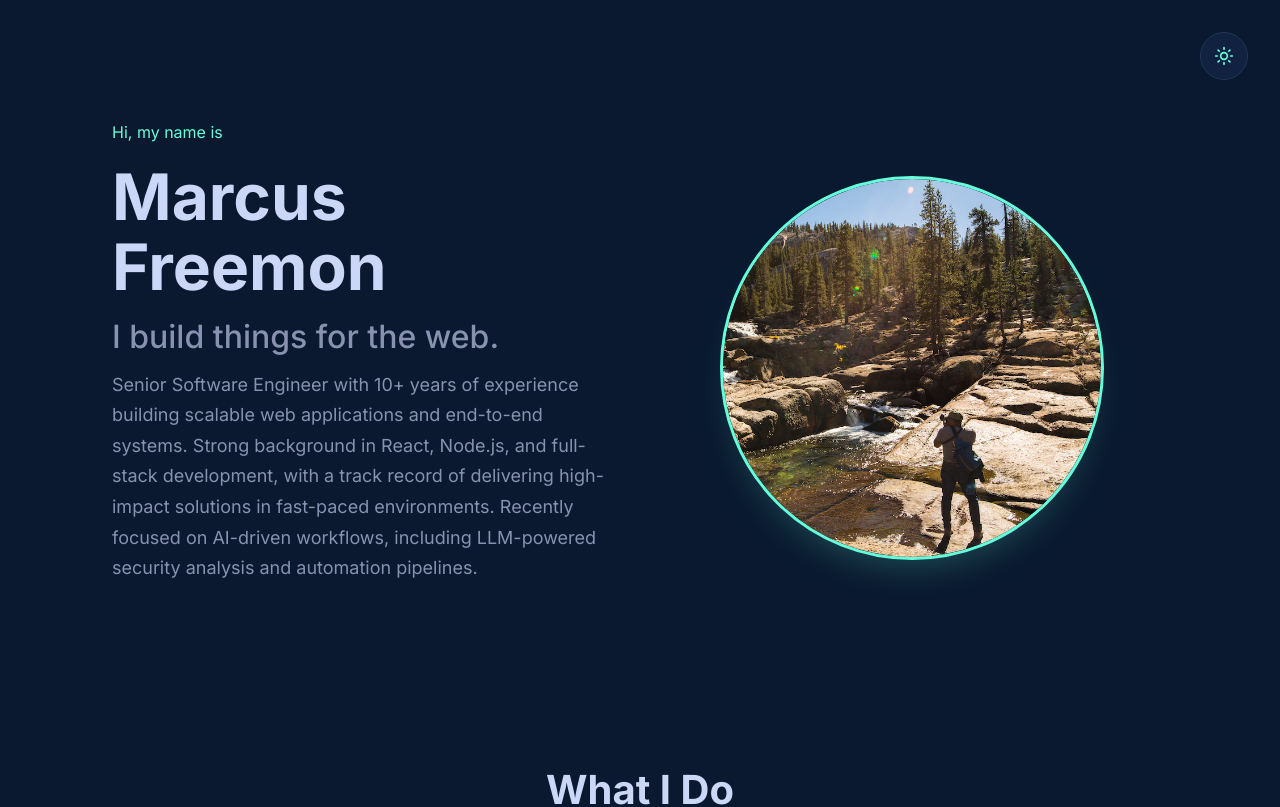
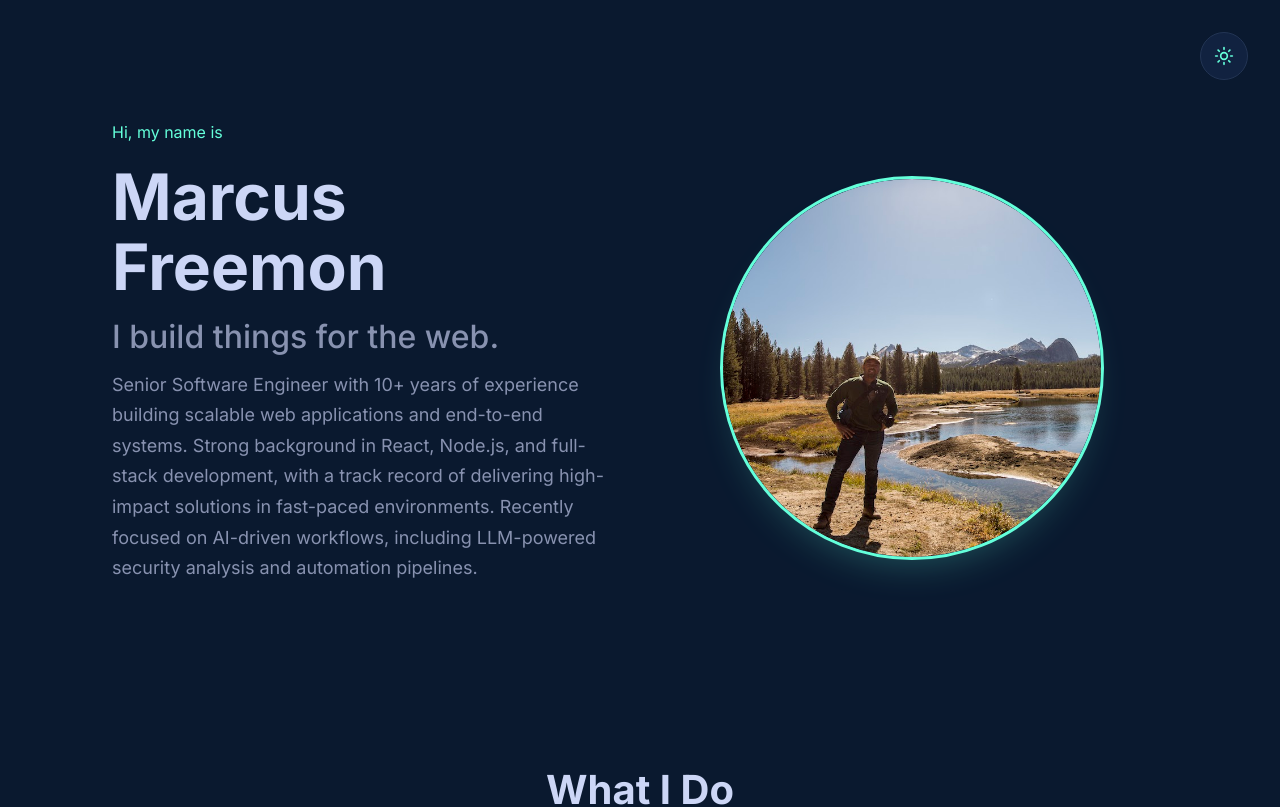
Before and after one commit to mfreemon/mfreemon.github.io, a React (Vite) app in the folder portfolio/: page / in a window 1280 px wide. Shown: the top 807 px of the page. Built offline with nearby package versions, Linux system fonts and the light colour scheme.

Commit message:
added new profile pic

```diff
--- a/portfolio/src/pages/Home.css
+++ b/portfolio/src/pages/Home.css
@@ -84,7 +84,7 @@
   width: 100%;
   height: 100%;
   object-fit: cover;
-  object-position: right 20%;
+  object-position: left 10%;
   border-radius: 50%;
 }
 
--- a/portfolio/src/pages/Home.jsx
+++ b/portfolio/src/pages/Home.jsx
@@ -14,7 +14,8 @@ import {
 } from "lucide-react";
 import { Link } from "react-router-dom";
 import { useState } from "react";
-import profile_photo from "./../assets/profile_photo.jpg";
+import Yosemite_Marcus from "./../assets/Yosemite_Marcus.jpg";
+
 import "./Home.css";
 
 const Home = () => {
@@ -228,7 +229,7 @@ const Home = () => {
           <div className="hero-photo">
             <div className="photo-container">
               <img
-                src={profile_photo}
+                src={Yosemite_Marcus}
                 alt="Marcus Freemon"
                 className="profile-photo"
                 onError={(e) => {
@@ -241,7 +242,7 @@ const Home = () => {
                   <div className="placeholder-icon">👨‍💻</div>
                   <p>Add your photo here</p>
                   <p style={{ fontSize: "0.875rem", opacity: 0.7 }}>
-                    {profile_photo}
+                    {Yosemite_Marcus}
                   </p>
                 </div>
               </div>
```
Also changed, not shown: portfolio/src/assets/Yosemite_Marcus.jpg (added).
